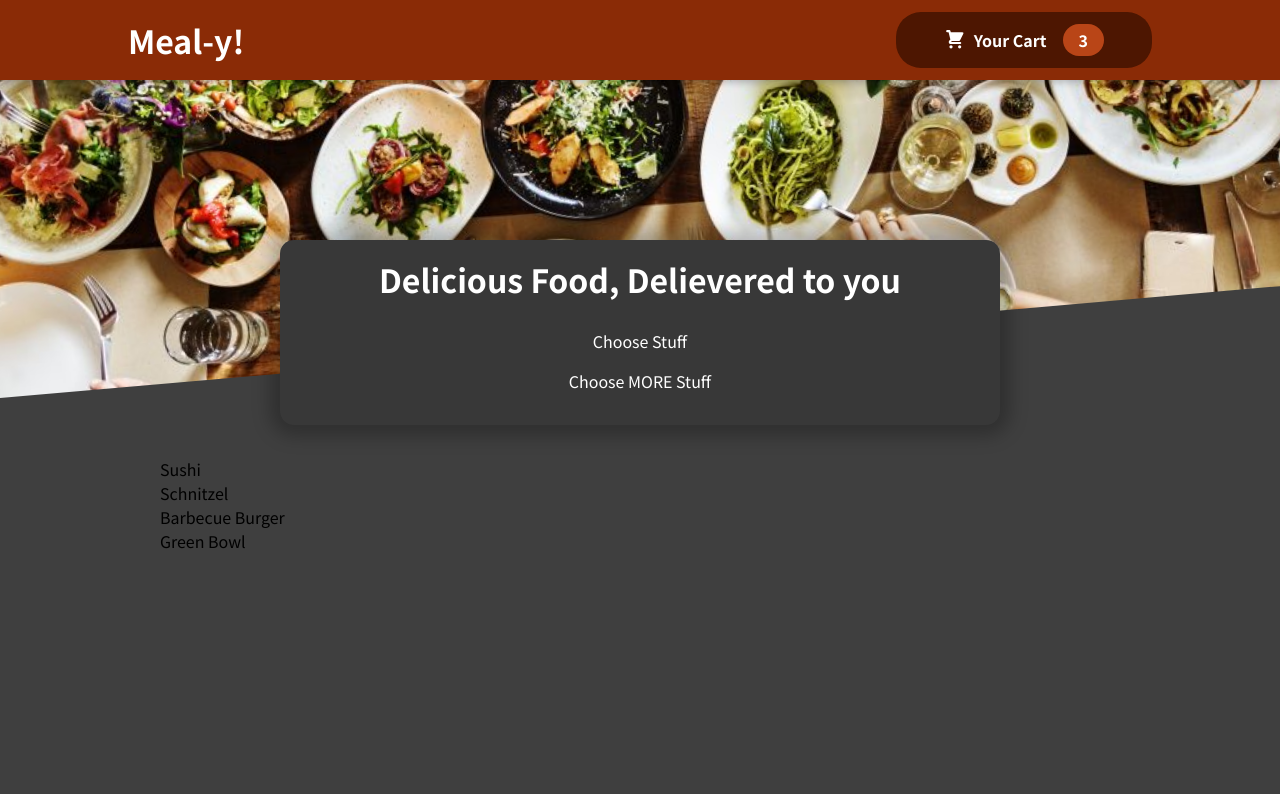
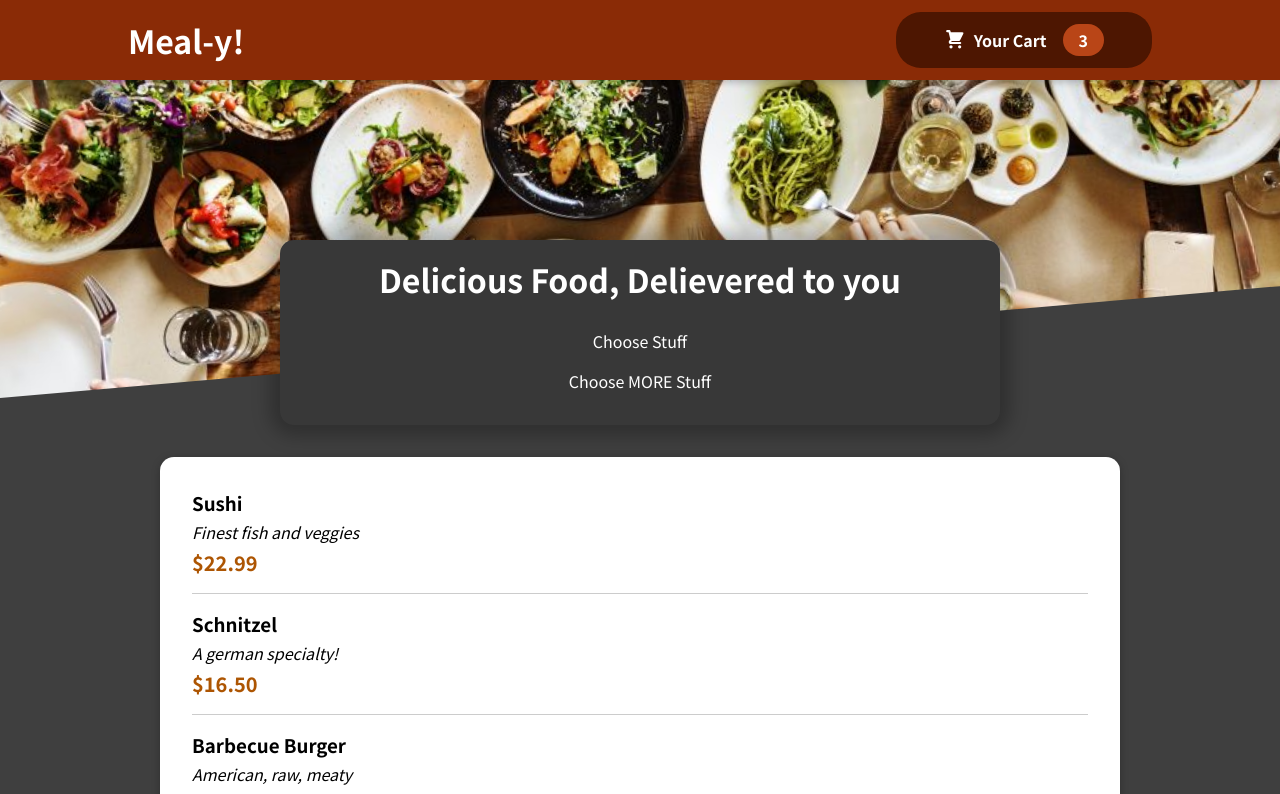
Before and after one commit to joe-dumford/meal-y, a React (Create React App) app: page / in a window 1280 px wide. Shown: the top 794 px of the page. Built offline with nearby package versions, Linux system fonts and the light colour scheme.

Commit message:
created Meal Item directory and components. Added Card component to UI directory. Styling.

```diff
--- a/src/components/Meals/AvailableMeals.js
+++ b/src/components/Meals/AvailableMeals.js
@@ -1,4 +1,6 @@
 import classes from './AvailableMeals.module.css'
+import Card from '../UI/Card';
+import MealItem from './MealItem/MealItem';
 
 const DUMMY_MEALS = [
     {
@@ -28,12 +30,21 @@
 ];
 
 const AvailableMeals = () => {
-    const mealsList = DUMMY_MEALS.map((meal, pos) => <li key={pos}>{meal.name}</li>);
+    const mealsList = DUMMY_MEALS.map((meal) => (
+        <MealItem
+            key={meal.id}
+            name={meal.name}
+            description={meal.description}
+            price={meal.price}
+        />
+    ));
 
     return <section className={classes.meals}>
-        <ul>
-            {mealsList}
-        </ul>
+        <Card>
+            <ul>
+                {mealsList}
+            </ul>
+        </Card>
     </section>
 }
 
--- /dev/null
+++ b/src/components/Meals/MealItem/MealItem.js
@@ -0,0 +1,21 @@
+import classes from './MealItem.module.css'
+import MealItemForm from './MealItemForm';
+
+const MealItem = props => {
+    const price = `$${props.price.toFixed(2)}`;
+
+    return (
+      <li className={classes.meal}>
+        <div>
+            <h3>{props.name}</h3>
+            <div className={classes.description}>{props.description}</div>
+            <div className={classes.price}>{price}</div>
+        </div>
+        <div>
+            <MealItemForm />
+        </div>
+      </li>
+    )
+};
+
+export default MealItem;
--- /dev/null
+++ b/src/components/Meals/MealItem/MealItem.module.css
@@ -0,0 +1,22 @@
+.meal {
+    display: flex;
+    justify-content: space-between;
+    margin: 1rem;
+    padding-bottom: 1rem;
+    border-bottom: 1px solid #ccc;
+}
+
+.meal h3 {
+    margin: 0 0 0.25rem 0;
+}
+
+.description {
+    font-style: italic;
+}
+
+.price {
+    margin-top: 0.25rem;
+    font-weight: bold;
+    color: #ad5502;
+    font-size: 1.25rem;
+}
--- /dev/null
+++ b/src/components/Meals/MealItem/MealItemForm.js
@@ -0,0 +1,3 @@
+const MealItemForm = () => {}
+
+export default MealItemForm;
--- /dev/null
+++ b/src/components/UI/Card.js
@@ -0,0 +1,9 @@
+import classes from './Card.module.css';
+
+const Card = props => {
+   return <div className={classes.card}>
+        {props.children}
+    </div>
+};
+
+export default Card;
--- /dev/null
+++ b/src/components/UI/Card.module.css
@@ -0,0 +1,6 @@
+.card {
+    padding: 1rem;
+    box-shadow: 0 2px 8px rgba(0, 0, 0, 0.25);
+    border-radius: 14px;
+    background-color: white;
+}
```
